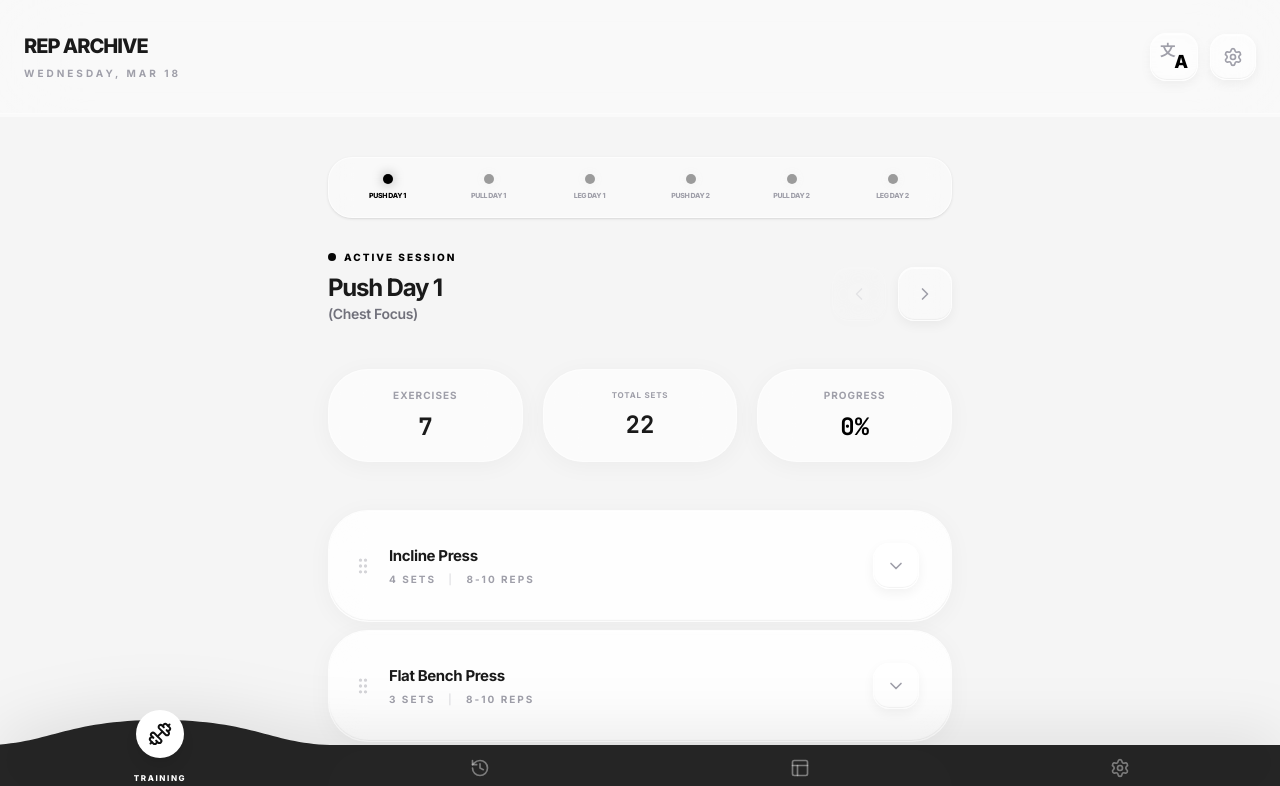
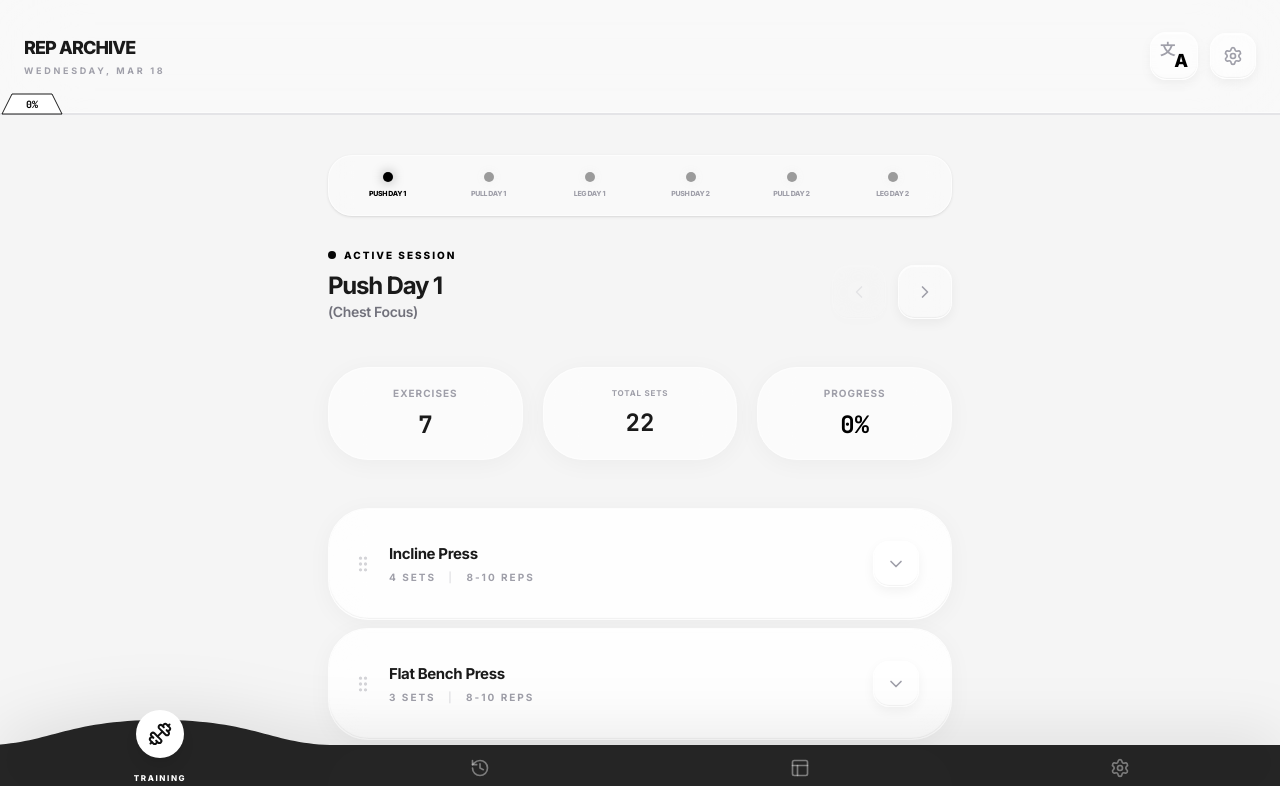
Before and after one commit to bhdesignandconstructionltd-ship-it/PPL-Log, a React (Vite) app: page / in a window 1280 px wide. Shown: the top 786 px of the page. Built offline with nearby package versions, Linux system fonts and the light colour scheme.

Commit message:
fix: Calculate workout progress accurately
Updates the workout progress calculation to correctly account for exercises without logs and determine total and completed sets. Also adjusts header font size and tracking for better readability.

```diff
--- a/src/App.tsx
+++ b/src/App.tsx
@@ -635,17 +635,16 @@ export default function App() {
   const workoutProgress = useMemo(() => {
     if (!currentDay) return 0;
     const dayLog = logs[today]?.[currentDay.id];
-    if (!dayLog) return 0;
 
     let totalSets = 0;
     let completedSets = 0;
 
     currentDay.exercises.forEach(ex => {
-      const exLog = dayLog[ex.name];
-      const sets = exLog?.sets || Array(ex.sets).fill(null);
-      totalSets += sets.length;
+      const exLog = dayLog?.[ex.name];
+      const setsCount = exLog?.sets?.length ?? ex.sets;
+      totalSets += setsCount;
       if (exLog) {
-        completedSets += exLog.sets.filter(s => s.completed).length;
+        completedSets += exLog.sets.filter((s: any) => s.completed).length;
       }
     });
 
@@ -983,9 +982,9 @@ export default function App() {
             <header className="px-6 py-8 flex justify-between items-center sticky top-0 bg-white/40 backdrop-blur-2xl z-20 border-b border-white/50 transition-colors">
               <div>
                 <div className="flex items-center gap-2">
-                  <h1 className="text-xl font-display font-extrabold tracking-tighter uppercase text-[#1a1a1a]">{t('repArchive')}</h1>
+                  <h1 className="text-lg font-display font-extrabold tracking-tighter uppercase text-[#1a1a1a]">{t('repArchive')}</h1>
                 </div>
-                <p className="text-zinc-400 text-[10px] font-bold uppercase tracking-[0.3em] mt-1.5">
+                <p className="text-zinc-400 text-[9px] font-bold uppercase tracking-[0.3em] mt-0.5">
                   {new Date().toLocaleDateString(settings.language === 'en' ? 'en-US' : 'zh-TW', { weekday: 'long', month: 'short', day: 'numeric' })}
                 </p>
               </div>
@@ -1013,11 +1012,32 @@ export default function App() {
             </header>
 
             {/* Progress Bar */}
-            <div className="h-[3px] w-full bg-white/50 sticky top-[93px] z-20">
+            <div className="h-[2px] w-full bg-zinc-200 sticky top-[93px] z-20 overflow-visible">
+              {/* Trapezium Tab */}
               <motion.div
-                className="h-full bg-accent shadow-[0_0_20px_rgba(15,15,15,0.4)]"
+                className="absolute bottom-[-1px] overflow-visible"
+                initial={{ left: 0 }}
+                animate={{ left: `${workoutProgress}%` }}
+                transition={{ type: 'spring', damping: 25, stiffness: 120 }}
+                style={{ transform: `translateX(-${workoutProgress}%)` }}
+              >
+                <svg width="64" height="24" viewBox="0 0 64 24" fill="none" xmlns="http://www.w3.org/2000/svg">
+                  <path d="M12 2L52 2L62 22H2L12 2Z" fill="white" stroke="black" strokeWidth="0.9" strokeLinejoin="round"/>
+                  <text
+                    x="32"
+                    y="13"
+                    textAnchor="middle"
+                    dominantBaseline="middle"
+                    className="text-[10px] font-black fill-black font-mono"
+                  >
+                    {Math.round(workoutProgress)}%
+                  </text>
+                </svg>
+              </motion.div>
+              <motion.div
+                className="h-full bg-black relative"
                 initial={{ width: 0 }}
-                animate={{ width: `${cycleProgress}%` }}
+                animate={{ width: `${workoutProgress}%` }}
                 transition={{ type: 'spring', damping: 25, stiffness: 120 }}
               />
             </div>
```
